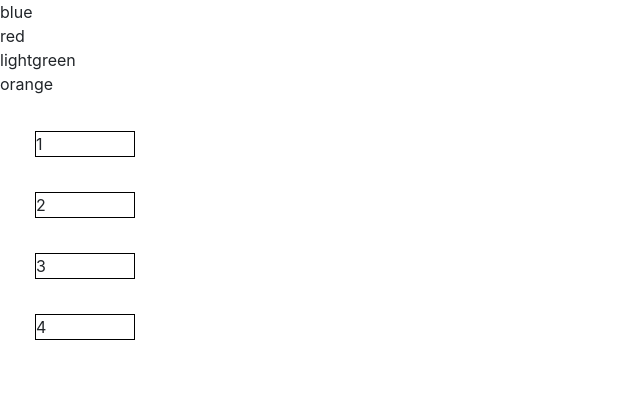
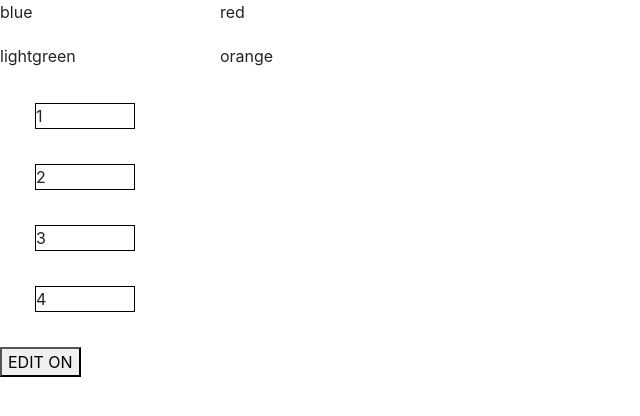
Before and after one commit to RomanJordan/js-hw3, a React (Create React App) app: page / in a window 1280 px wide. Shown: the top 416 px of the page, without its empty margins (0-640 px from the left). Built offline with nearby package versions, Linux system fonts and the light colour scheme.

Commit message:
added edit btn

```diff
--- a/src/App.css
+++ b/src/App.css
@@ -4,6 +4,16 @@
   grid-row: auto auto;
   grid-column-gap: 20px;
   grid-row-gap: 20px;
+  opacity: 1;
+}
+
+.pad-input-container-disabled {
+  display:grid;
+  grid-template-columns: 200px 200px;
+  grid-row: auto auto;
+  grid-column-gap: 20px;
+  grid-row-gap: 20px;
+
 }
 
 .designpad {
--- a/src/App.js
+++ b/src/App.js
@@ -3,17 +3,18 @@ import 'bootstrap/dist/css/bootstrap.min.css';
 import { Component } from 'react';
 import PadInput from './components/PadInput';
 import DesignPad from './components/DesignPad'
+import EditBtn from './components/EditBtn'
 
 
 function App() {
   return (
     <div className="App">
-        <div className="pad-input-container">
+
           <PadInput />
-        </div>
+
 
           <DesignPad />
-
+          <EditBtn/>
     </div>
   );
 }
--- /dev/null
+++ b/src/components/EditBtn.js
@@ -0,0 +1,48 @@
+import React, { Component } from 'react';
+
+class EditBtn extends Component {
+    constructor(props) {
+        super(props);
+        this.state = {isToggleOn: false};
+
+        // This binding is necessary to make `this` work in the callback
+        this.handleClick = this.handleClick.bind(this);
+    }
+
+    handleClick() {
+        this.setState(state => ({
+            isToggleOn: !state.isToggleOn
+        }));
+        let elements = document.getElementsByClassName("draggable")
+        if (!this.state.isToggleOn) {
+            console.log(this.state.isToggleOn+ "false")
+            // let element = document.getElementById("inputs")
+            // element.draggable = false;
+
+
+            for (var i = 0; i < elements.length; i++) {
+                elements[i].draggable = false;
+                elements[i].style.opacity = 0.5;
+            }
+        }
+        else {
+            for (var i = 0; i < elements.length; i++) {
+                elements[i].draggable = true;
+                elements[i].style.opacity = 1;
+            }
+        }
+    }
+
+
+   render() {
+       return(
+           <div>
+               <button onClick={this.handleClick}>
+                    {this.state.isToggleOn ? 'EDIT OFF' : 'EDIT ON'}
+                </button>
+           </div>
+       )
+   }
+}
+
+export default EditBtn
--- a/src/components/PadInput.js
+++ b/src/components/PadInput.js
@@ -1,8 +1,5 @@
 
 import React, { Component } from 'react';
-
-
-
 
 class PadInput extends Component {
     state = {
@@ -28,6 +25,7 @@ class PadInput extends Component {
                     onDragStart = {(e) => this.onDragStart(e, t.name)}
                     draggable
                     className="draggable"
+                    id="inputs"
                     style = {{backgroundColor: ''}}
                     >
                     {t.name}
@@ -37,7 +35,7 @@ class PadInput extends Component {
 
 
         return(
-            <div >
+            <div className="pad-input-container" id="input">
             {btns}
 
             </div>
```
